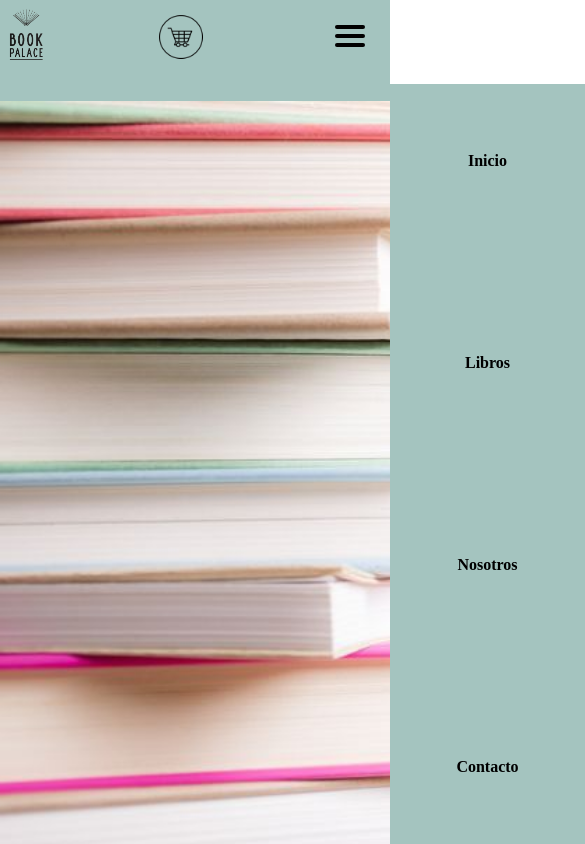
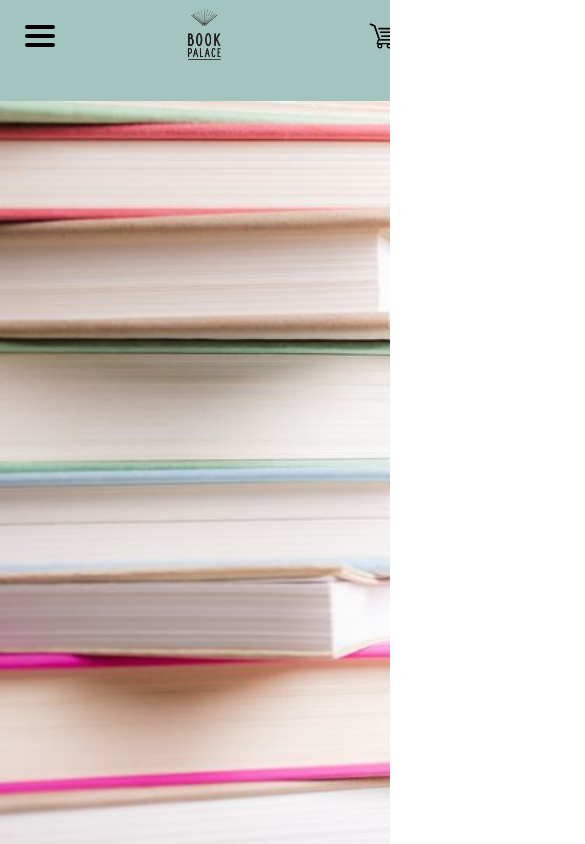
Before and after one commit to micaiann/Proyecto-React, a Next.js app: page / in a window 390 px wide. Shown: the top 844 px of the page, 585 px wide, since content can reach past the window. Built offline with nearby package versions, Linux system fonts and the light colour scheme.

Commit message:
second commit

```diff
--- a/src/components/molecules/Navbar.js
+++ b/src/components/molecules/Navbar.js
@@ -7,13 +7,18 @@ const Navbar = () => {
 
 
   return (
-    <nav className= "nav" >
-      <a href='#' className='logo'> <img src='./images/logo-proyecto.png'/></a>
-      <div className='cart_container'>
-      <a href='#' className='cart'><img src='./images/Shopping-cart-transparent-icon.png'/></a>
+    <nav className="nav" >
+      <div className={`nav_toggle ${isOpen && "open"} `} onClick={() => setIsOpen(!isOpen)}>
+        <span></span>
+        <span></span>
+        <span></span>
       </div>
 
-    <ul className= {`nav_menu  ${isOpen && "open"}`}>
+
+      <a href='#' className='logo'> <img src='./images/logo-proyecto.png' /></a>
+
+
+      <ul className={`nav_menu  ${isOpen && "open"}`}>
         <li className='nav_item'>
           <a href='#' className='nav_link'>Inicio</a>
         </li>
@@ -27,16 +32,9 @@ const Navbar = () => {
           <a href='#' className='nav_link'>Contacto</a>
         </li>
       </ul>
-
-    <div className= {`nav_toggle ${isOpen && "open" } ` } onClick= {() => setIsOpen (!isOpen)}>
-      <span></span>
-      <span></span>
-      <span></span>
+      <div className='cart_container'>
+        <a href='#' className='cart'><img src='./images/cart_1.png' /></a>
       </div>
-
-
-
-
 
     </nav>
   )
--- a/src/styles/globals.css
+++ b/src/styles/globals.css
@@ -144,8 +144,8 @@ a {
 
 
 div .cart img {
-  height: 50px;
-  margin: 12px;
+  height: 48px;
+  margin: 15px;
 
 }
 
@@ -179,23 +179,23 @@ div .cart img {
   .nav_menu {
     position: absolute;
     top:10vh;
-    right:0;
-    margin-right: 0%;
+    left: 0;
+    margin-right: 0% ;
     width: 50%;
     height: 90vh;
     background-color: #A4C4BF;
     display: flex;
     flex-direction: column;
-    transform: translateX(100%);
+    transform: translateX(-100%);
     transition: 0.3s ease all;
   }
 .nav_menu.open {
-  transform: translateX(0) !important;
+  transform: translateX(0%) !important;
 }
 
   .nav_toggle {
     display: flex !important;
-    flex-direction: column ;
+    flex-direction:column;
     margin: 25px;
   }
 
@@ -210,7 +210,6 @@ div .cart img {
   }
 
   .nav_toggle span {
-
     width:30px;
     height: 4px;
     background-color: black;
@@ -220,5 +219,17 @@ div .cart img {
     transition: all 0.2s linear;
   }
 
+   .logo {
+    margin-left: 25%;
+   }
+   .cart_container {
+    margin-left: 30%;
+   }
+
+  div .cart img {
+    height: 36px;
+    margin: 18px;
+
+  }
 
 }
```
Also changed, not shown: public/images/Shopping-cart-transparent-icon.png (deleted), public/images/cart_1.png (added). Lines whose indentation alone changed are shown as unchanged.
